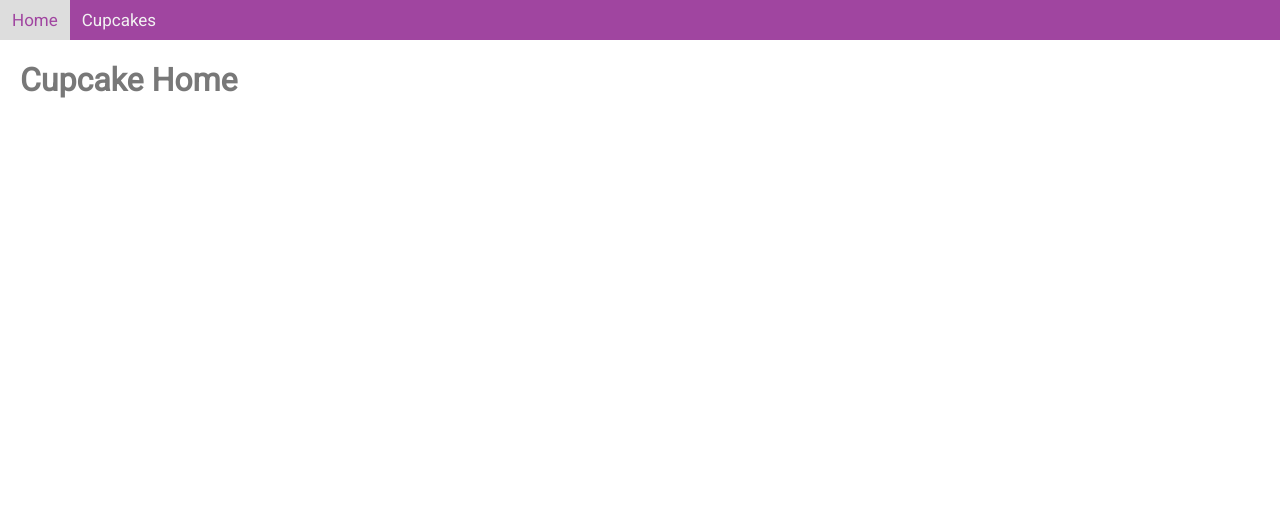
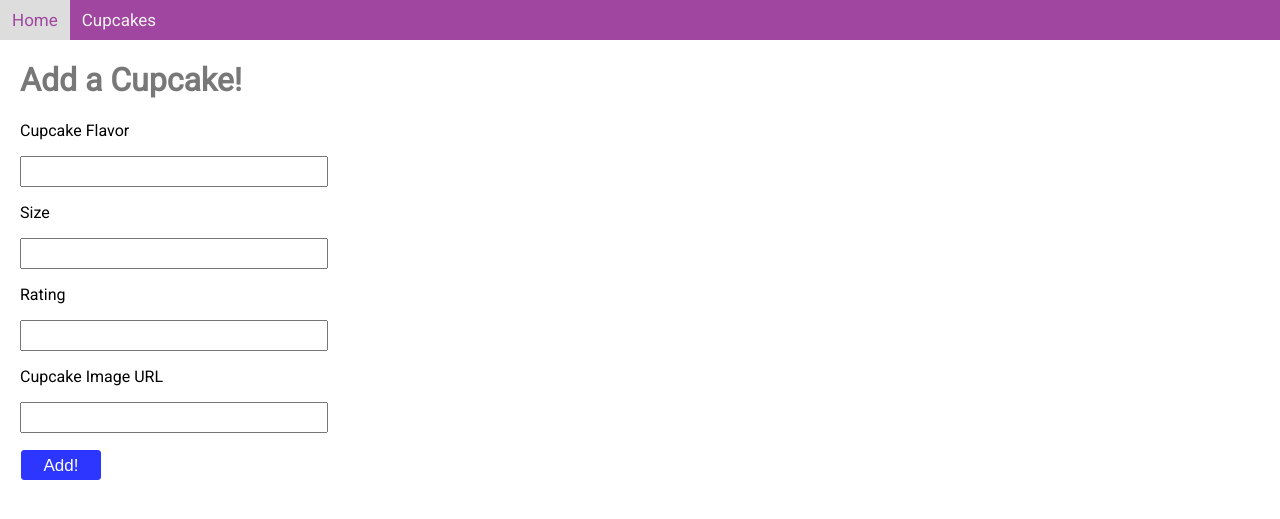
Before and after one commit to Jared-Enck/New-Exercises, a Flask app: page / in a window 1280 px wide. Shown: the top 519 px of the page. Run offline with Flask 2, Linux system fonts and the light colour scheme.

Commit message:
created add cupcake form with styles

```diff
--- a/Python/Flask/flask-cupcakes/app.py
+++ b/Python/Flask/flask-cupcakes/app.py
@@ -21,7 +21,9 @@ connect_db(app)
 def show_hompage():
     """Shows homepage"""
 
-    return render_template('base.html')
+    form = CupcakeForm()
+
+    return render_template('base.html', form=form)
 
 @app.route('/api/cupcakes')
 def show_cupcakes():
--- a/Python/Flask/flask-cupcakes/static/app.css
+++ b/Python/Flask/flask-cupcakes/static/app.css
@@ -55,3 +55,36 @@ h1 {
 .messages .error {
     background-color: rgb(170, 0, 0);
 }
+button {
+    cursor: pointer;
+    margin: 1px;
+    padding: 5px;
+    color: white;
+    background-color: rgb(44, 54, 255);
+    border: 1.5px solid rgb(44, 54, 255);
+    border-radius: 3px;
+    width: 80px;
+    height: 30px;
+    font-size: 17px;
+}
+
+.cancel {
+    background-color: transparent;
+    color: rgb(44, 54, 255);
+}
+
+.delete {
+    background-color: rgb(170, 0, 0);
+    border: 1.5px solid rgb(170, 0, 0);
+}
+
+#cupcake_form {
+    width: 300px;
+    margin-left: 20px;
+    padding: 0;
+}
+
+input {
+    height: 25px;
+    width: 300px;
+}
--- a/Python/Flask/flask-cupcakes/templates/base.html
+++ b/Python/Flask/flask-cupcakes/templates/base.html
@@ -23,7 +23,30 @@
             </div>
         {% endif %}
     {% endwith %}
-    <h1>Cupcake Home</h1>
+    <h1>Add a Cupcake!</h1>
+    <form action="/api/cupcakes" method="POST" id="cupcake_form">
+        {{ form.hidden_tag() }}
+
+        {% for field in form
+            if field.widget.input_type != 'hidden' %}
+
+            <p>
+                {{ field.label }}
+            </p>
+            <p>
+                {{ field }}
+
+                {% for error in field.errors %}
+                    <small style="color: rgb(170,0,0);">
+                    {{ error }}
+                    </small>
+                {% endfor %}
+            </p>
+
+        {% endfor %}
+        <button>Add!</button>
+    </form>
+
     {% endblock %}
 </body>
 </html>
```
Also changed, not shown: Python/Flask/flask-cupcakes/templates/cupcakes.html (added).
